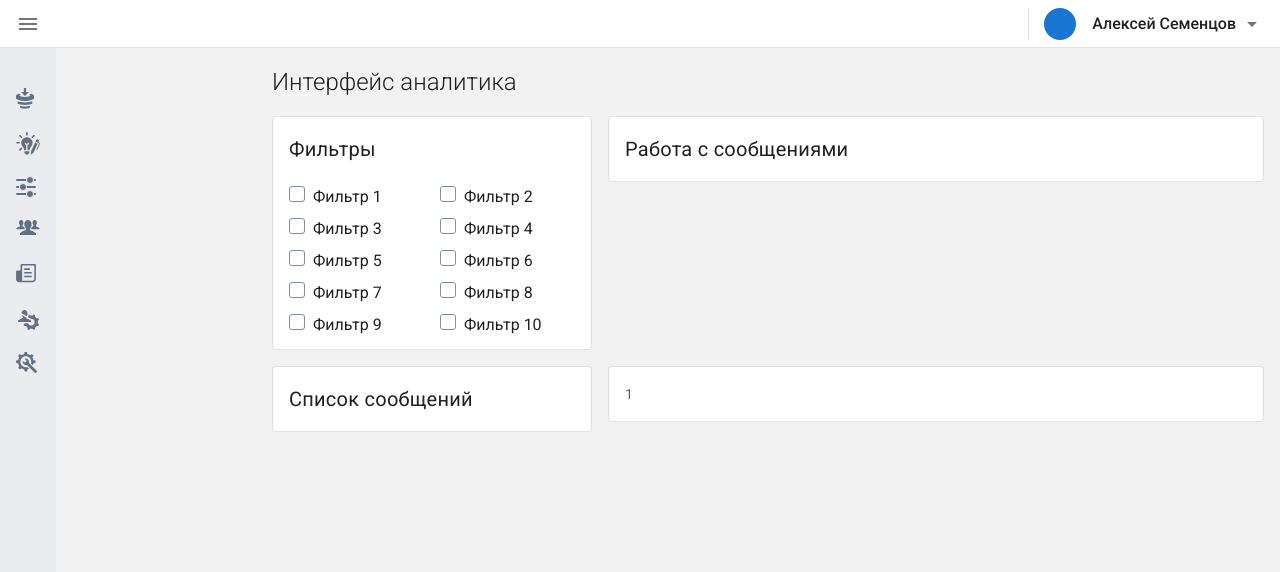
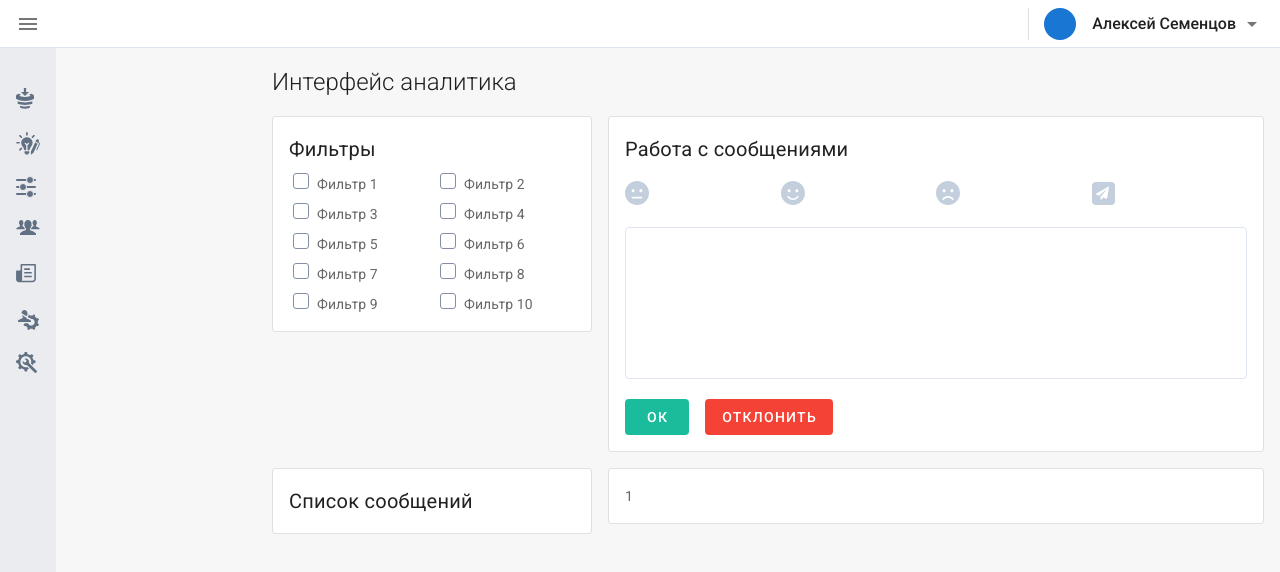
Before and after one commit to semencov-ogievskiq/dialog, a Vue app: page / in a window 1280 px wide. Shown: the top 572 px of the page. Built offline with nearby package versions, Linux system fonts and the light colour scheme.

Commit message:
refactor: Создать компанент WorkMessages

```diff
--- a/src/App.vue
+++ b/src/App.vue
@@ -4,7 +4,7 @@
     <Sidebar/>
 
     <v-main
-      style="background-color: #F2F2F2 !important"
+      style="background-color: #F7F7F7 !important"
     >
       <v-container fluid>
         <Index/>
--- a/src/components/Filters.vue
+++ b/src/components/Filters.vue
@@ -4,7 +4,7 @@
     >
         <v-card-title class="font-weight-regular pb-2">Фильтры</v-card-title>
 
-        <v-container>
+        <v-card-text>
             <v-row dense>
                 <v-col cols="12" lg="6" v-for="(index, item) in [0,1,2,3,4,5,6,7,8,9]" :key="item" >
                     <span class="mx-1">
@@ -15,7 +15,7 @@
                     <span  class="mx-1">Фильтр {{index+1}}</span>
                 </v-col>
             </v-row>
-        </v-container>
+        </v-card-text>
 
     </v-card>
 </template>
--- /dev/null
+++ b/src/components/WorkMessages.vue
@@ -0,0 +1,73 @@
+<template>
+    <v-card
+        outlined
+    >
+        <v-card-title class="font-weight-regular">Работа с сообщениями</v-card-title>
+
+        <v-card-text>
+            <div class="svg-block">
+                <svg width="24" height="24" viewBox="0 0 24 24" fill="none" xmlns="http://www.w3.org/2000/svg">
+                    <path fill-rule="evenodd" clip-rule="evenodd" d="M24 12C24 18.629 18.629 24 12 24C5.37097 24 0 18.629 0 12C0 5.37097 5.37097 0 12 0C18.629 0 24 5.37097 24 12ZM6.58065 9.67742C6.58065 10.5339 7.27257 11.2258 8.12903 11.2258C8.98549 11.2258 9.67742 10.5339 9.67742 9.67742C9.67742 8.82096 8.98549 8.12903 8.12903 8.12903C7.27257 8.12903 6.58065 8.82096 6.58065 9.67742ZM15.871 11.2258C15.0145 11.2258 14.3226 10.5339 14.3226 9.67742C14.3226 8.82096 15.0145 8.12903 15.871 8.12903C16.7274 8.12903 17.4194 8.82096 17.4194 9.67742C17.4194 10.5339 16.7274 11.2258 15.871 11.2258ZM7.35484 15.871C6.32902 15.871 6.32902 17.4194 7.35484 17.4194H16.6452C17.671 17.4194 17.671 15.871 16.6452 15.871H7.35484Z" fill="#C4CFDD"/>
+                </svg>
+            </div>
+            <div class="svg-block">
+                <svg width="24" height="24" viewBox="0 0 24 24" fill="none" xmlns="http://www.w3.org/2000/svg">
+                    <path fill-rule="evenodd" clip-rule="evenodd" d="M24 12C24 18.629 18.629 24 12 24C5.37097 24 0 18.629 0 12C0 5.37097 5.37097 0 12 0C18.629 0 24 5.37097 24 12ZM14.3226 9.67742C14.3226 10.5339 15.0145 11.2258 15.871 11.2258C16.7274 11.2258 17.4194 10.5339 17.4194 9.67742C17.4194 8.82096 16.7274 8.12903 15.871 8.12903C15.0145 8.12903 14.3226 8.82096 14.3226 9.67742ZM8.12903 11.2258C7.27257 11.2258 6.58065 10.5339 6.58065 9.67742C6.58065 8.82096 7.27257 8.12903 8.12903 8.12903C8.98549 8.12903 9.67742 8.82096 9.67742 9.67742C9.67742 10.5339 8.98549 11.2258 8.12903 11.2258ZM6.44517 16.3645C7.8242 18.0194 9.84677 18.9677 12 18.9677C14.1532 18.9677 16.1758 18.0194 17.5548 16.3645C18.2081 15.5758 17.0129 14.5887 16.3645 15.3726C15.2806 16.6694 13.6935 17.4145 12 17.4145C10.3065 17.4145 8.71936 16.6742 7.63547 15.3726C6.97743 14.5887 5.78708 15.5758 6.44517 16.3645Z" fill="#C4CFDD"/>
+                </svg>
+            </div>
+            <div class="svg-block">
+                <svg width="24" height="24" viewBox="0 0 24 24" fill="none" xmlns="http://www.w3.org/2000/svg">
+                    <path fill-rule="evenodd" clip-rule="evenodd" d="M24 12C24 18.629 18.629 24 12 24C5.37097 24 0 18.629 0 12C0 5.37097 5.37097 0 12 0C18.629 0 24 5.37097 24 12ZM14.3226 9.67742C14.3226 10.5339 15.0145 11.2258 15.871 11.2258C16.7274 11.2258 17.4194 10.5339 17.4194 9.67742C17.4194 8.82096 16.7274 8.12903 15.871 8.12903C15.0145 8.12903 14.3226 8.82096 14.3226 9.67742ZM8.12903 11.2258C7.27257 11.2258 6.58065 10.5339 6.58065 9.67742C6.58065 8.82096 7.27257 8.12903 8.12903 8.12903C8.98549 8.12903 9.67742 8.82096 9.67742 9.67742C9.67742 10.5339 8.98549 11.2258 8.12903 11.2258ZM12 16.6452C13.6887 16.6452 15.2806 17.3903 16.3645 18.6871C17.0178 19.4758 18.2081 18.4839 17.55 17.7C16.1758 16.0451 14.1484 15.0968 12 15.0968C9.85159 15.0968 7.8242 16.0451 6.44517 17.6952C5.79194 18.4839 6.98225 19.4758 7.63547 18.6871C8.71936 17.3903 10.3113 16.6452 12 16.6452Z" fill="#C4CFDD"/>
+                </svg>
+            </div>
+            <div class="svg-block">
+                <svg width="23" height="23" viewBox="0 0 23 23" fill="none" xmlns="http://www.w3.org/2000/svg">
+                    <rect width="23" height="23" rx="4" fill="#C4CFDD"/>
+                    <path d="M9.54807 17.4039L11.1604 15.4412L14.324 16.7666C14.6846 16.9189 15.0959 16.6929 15.1619 16.3045L16.99 5.33574C17.0764 4.82284 16.5254 4.45215 16.0861 4.70605L4.31761 11.4955C3.85805 11.7595 3.91644 12.3994 4.37347 12.5924L7.07249 13.7248L14.3672 7.29589C14.5068 7.17147 14.7049 7.3619 14.5856 7.50663L8.46897 14.9588V17.0027C8.46897 17.6019 9.1926 17.8381 9.54807 17.4039Z" fill="white"/>
+                </svg>
+            </div>
+
+            <v-textarea
+                class="mt-4 mb-5"
+                style="border: 1px solid #DEE5EF;"
+                solo
+                flat
+                no-resize
+                hide-details
+            ></v-textarea>
+
+            <v-btn
+                class="mr-4"
+                color="#1ABC9C"
+                depressed
+                dark
+            >
+                ОК
+            </v-btn>
+            <v-btn
+                color="#F44336"
+                depressed
+                dark
+            >
+                ОТКЛОНИТЬ
+            </v-btn>
+        </v-card-text>
+    </v-card>
+</template>
+
+<script>
+export default {
+    name: 'WorkMessages',
+
+    data: () => ({
+
+    }),
+}
+</script>
+
+<style scoped>
+    .svg-block {
+        display: inline-block;
+        width: 25%;
+    }
+</style>
--- a/src/pages/Index.vue
+++ b/src/pages/Index.vue
@@ -11,11 +11,7 @@
         <v-col
             cols="8"
         >
-            <v-card
-                outlined
-            >
-                <v-card-title class="font-weight-regular">Работа с сообщениями</v-card-title>
-            </v-card>
+            <WorkMessages/>
         </v-col>
         <v-col
             cols="4"
@@ -42,10 +38,14 @@
     .col {
         padding: 0.5rem !important;
     }
+    .v-card {
+        border: 1px solid #EFF0F2;
+    }
 </style>
 
 <script>
     import Filters from '../components/Filters.vue'
+    import WorkMessages from '../components/WorkMessages.vue'
 
     export default {
         name: 'Index',
@@ -54,7 +54,8 @@
 
         }),
         components: {
-            Filters
+            Filters,
+            WorkMessages
         }
     }
 </script>
```
